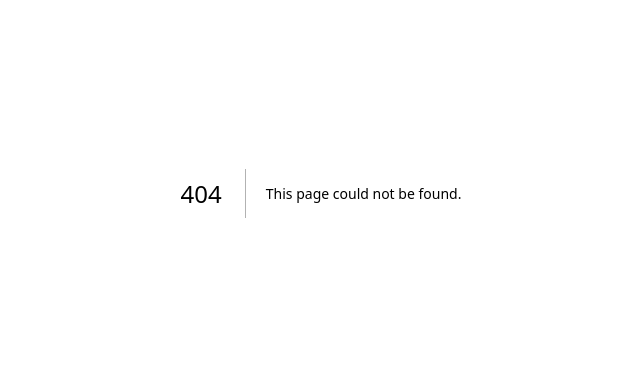
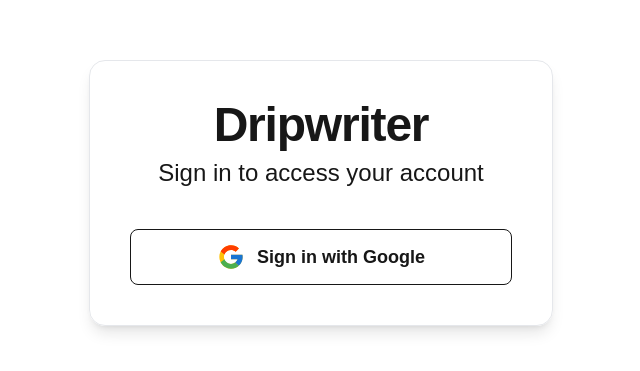
Before and after one commit to azeidan11/Dripwriter, a Next.js app: page /login in a window 1280 px wide. Before the commit this address had no page. Shown: the part 207-578 px from the top of the page, without its empty margins (319-959 px from the left). Built offline with nearby package versions, Linux system fonts and the light colour scheme.

Commit message:
created login page

```diff
--- /dev/null
+++ b/app/login/page.tsx
@@ -0,0 +1,83 @@
+"use client";
+
+import { useEffect, useState } from "react";
+
+export default function LoginPage() {
+  const [mounted, setMounted] = useState(false);
+  useEffect(() => {
+    const t = requestAnimationFrame(() => setMounted(true));
+    return () => cancelAnimationFrame(t);
+  }, []);
+
+  return (
+    <div className="flex items-center justify-center min-h-screen bg-background font-sans">
+      <div className="w-full max-w-lg p-6">
+        <div
+          className={`relative w-full rounded-2xl border border-gray-200 bg-card text-card-foreground shadow-lg overflow-hidden mx-auto ${
+            mounted ? "animate-[riseIn_300ms_ease-out]" : "opacity-0 translate-y-4"
+          }`}
+        >
+          {/* Header */}
+          <div className="flex flex-col p-10 space-y-2 pb-10">
+            <h3 className="tracking-tight text-5xl font-extrabold text-center">Dripwriter</h3>
+            <p className="text-center text-muted-foreground text-2xl">
+              Sign in to access your account
+            </p>
+          </div>
+
+          {/* Google button only */}
+          <div className="px-10 pb-10 flex justify-center">
+            <button
+              type="button"
+              className="w-full h-14 px-6 py-3 inline-flex items-center justify-center rounded-lg text-lg font-semibold bg-primary text-primary-foreground cursor-pointer transition-all duration-300 ease-in-out border focus-visible:outline-none focus-visible:ring-2 focus-visible:ring-ring focus-visible:ring-offset-2 hover:bg-[#b35c8f] hover:text-white"
+            >
+              <svg
+                className="mr-3"
+                xmlns="http://www.w3.org/2000/svg"
+                viewBox="0 0 48 48"
+                width="28"
+                height="28"
+              >
+                <path
+                  fill="#FFC107"
+                  d="M43.611,20.083H42V20H24v8h11.303c-1.649,4.657-6.08,8-11.303,8c-6.627,0-12-5.373-12-12
+                  c0-6.627,5.373-12,12-12c3.059,0,5.842,1.154,7.961,3.039l5.657-5.657C34.046,6.053,29.268,4,24,4C12.955,4,4,12.955,4,24
+                  c0,11.045,8.955,20,20,20c11.045,0,20-8.955,20-20C44,22.659,43.862,21.35,43.611,20.083z"
+                />
+                <path
+                  fill="#FF3D00"
+                  d="M6.306,14.691l6.571,4.819C14.655,15.108,18.961,12,24,12c3.059,0,5.842,1.154,7.961,3.039l5.657-5.657
+                  C34.046,6.053,29.268,4,24,4C16.318,4,9.656,8.337,6.306,14.691z"
+                />
+                <path
+                  fill="#4CAF50"
+                  d="M24,44c5.166,0,9.86-1.977,13.409-5.192l-6.19-5.238C29.211,35.091,26.715,36,24,36
+                  c-5.202,0-9.619-3.317-11.283-7.946l-6.522,5.025C9.505,39.556,16.227,44,24,44z"
+                />
+                <path
+                  fill="#1976D2"
+                  d="M43.611,20.083H42V20H24v8h11.303c-0.792,2.237-2.231,4.166-4.087,5.571l6.19,5.238
+                  C36.971,39.205,44,34,44,24C44,22.659,43.862,21.35,43.611,20.083z"
+                />
+              </svg>
+              Sign in with Google
+            </button>
+          </div>
+        </div>
+
+        <style jsx>{`
+          @keyframes riseIn {
+            from {
+              opacity: 0;
+              transform: translateY(20px);
+            }
+            to {
+              opacity: 1;
+              transform: translateY(0);
+            }
+          }
+        `}</style>
+      </div>
+    </div>
+  );
+}
```
